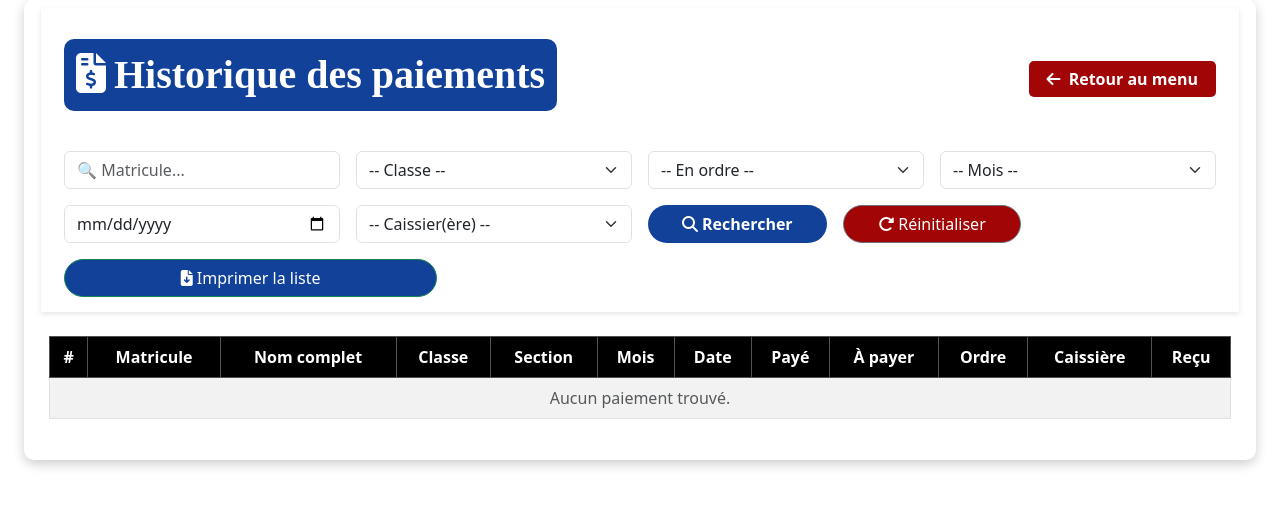
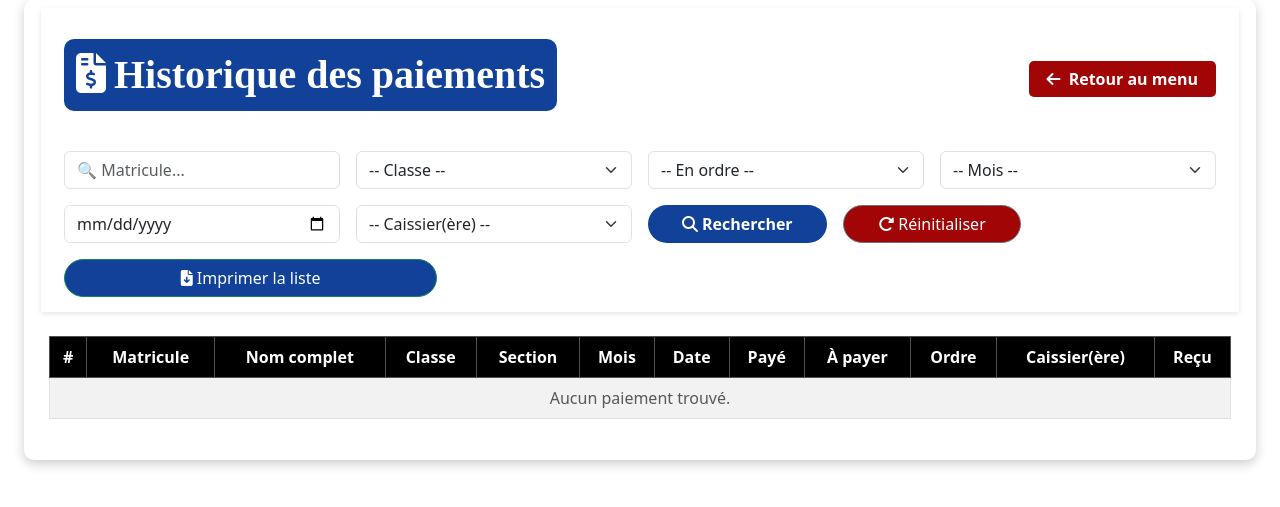
Before and after one commit to Mervamukuna/app_immaculee, a Flask app: page /historique_paiements in a window 1280 px wide. Shown: the part 21-528 px from the top of the page. Run offline with Flask 2, Linux system fonts and the light colour scheme; the visitor is signed in with stand-in values (Sample User, id 1); data that the repository does not hold is empty.

Commit message:
mise a jour

```diff
--- a/app.py
+++ b/app.py
@@ -631,7 +631,7 @@ def telecharger_pdf(classe):
             e[9] or "P/P"
     ])
 
-    table = Table(data, colWidths=[65, 90, 50, 60, 70, 70, 70, 70])
+    table = Table(data, colWidths=[65, 90, 45, 60, 70, 70, 70, 75])
     table.setStyle(TableStyle([
         ('BACKGROUND', (0, 0), (-1, 0), colors.HexColor("#003366")),
         ('TEXTCOLOR', (0, 0), (-1, 0), colors.white),
@@ -1851,7 +1851,7 @@ def telecharger_eleves_en_ordre():
     styles = getSampleStyleSheet()
 
     data = [
-        ["N°", "Matricule", "Nom complet", "Classe", "Section","Prise en charge", "Mois", "Ordre", "Caissière"]
+        ["N°", "Matricule", "Nom complet", "Classe", "Section","Prise en charge", "Mois", "Ordre", "Caissier(ère)"]
     ]
 
     for i, p in enumerate(paiements, start=1):
@@ -2605,7 +2605,6 @@ def enregistrer_frais_etat():
         # Récupérer section et annee_scolaire de l'élève
         cursor.execute("SELECT section, annee_scolaire FROM eleves WHERE matricule = %s", (matricule,))
         eleve_info = cursor.fetchone()
-
         if eleve_info:
             section = eleve_info['section']
             annee_scolaire = eleve_info['annee_scolaire']
@@ -2889,7 +2888,7 @@ def exporter_frais_etat_pdf():
     styles = getSampleStyleSheet()
 
     data = [
-        ["N°", "Matricule", "Nom complet", "Genre", "Section", "Classe", "Tranche", "Montant (FC)", "Date", "Caissier"]
+        ["N°", "Matricule", "Nom complet", "Genre", "Section", "Classe", "Tranche", "Montant (FC)", "Date", "Caissier(ère)"]
     ]
 
     total_montant = 0
@@ -3150,7 +3149,7 @@ def exporter_historique_achats_pdf():
 
     data = [
         ["N°", "Matricule", "Nom complet", "Section", "Classe", "Article",
-         "Quantité", "Prix unitaire ($)", "Total ($)", "Date achat", "Caissier"]
+         "Quantité", "Prix unitaire ($)", "Total ($)", "Date achat", "Caissier(ère)"]
     ]
 
     total_general = 0
@@ -3386,7 +3385,7 @@ def imprimer_pdf():
 def get_eleve_by_matricule(matricule):
     conn = get_db_connection()
     cur = conn.cursor()
-    cur.execute("SELECT nom, postnom, prenom, genre, section, classe FROM eleves WHERE matricule = %s", (matricule,))
+    cur.execute("SELECT nom, postnom, prenom, genre, section, classe, prise_en_charge FROM eleves WHERE matricule = %s", (matricule,))
     row = cur.fetchone()
     conn.close()
     if row:
@@ -3396,7 +3395,8 @@ def get_eleve_by_matricule(matricule):
             'prenom': row[2],
             'genre': row[3],
             'section': row[4],
-            'classe': row[5]
+            'classe': row[5],
+            'prise_en_charge': [6]
         }
     return None
 
@@ -3590,8 +3590,9 @@ def telecharger_situation_eleve(matricule, annee_scolaire):
         canvas.setFont("Helvetica", 12)
         canvas.drawString(30, hauteur - 120, f"Nom : {eleve['nom']} {eleve['postnom']} {eleve['prenom']}")
         canvas.drawString(320, hauteur - 120, f"Matricule : {matricule}")
-        canvas.drawString(30, hauteur - 140, f"Classe : {eleve['classe']} - Section : {eleve['section']}")
-        canvas.drawString(420, hauteur - 140, f"Année scolaire : {annee_scolaire}")
+        canvas.drawString(30, hauteur - 140, f"Classe : {eleve['classe']}   -   Section : {eleve['section']}")
+        canvas.drawString(400, hauteur - 140, f"Prise en charge : {prise_en_charge}")
+        canvas.drawString(490, hauteur - 140, f"Année scolaire : {annee_scolaire}")
         canvas.setFont("Helvetica-Oblique", 9)
         canvas.drawRightString(largeur - 30, hauteur - 30, datetime.now().strftime('%d/%m/%Y %H:%M'))
 
--- a/templates/ajouter_achat_article.html
+++ b/templates/ajouter_achat_article.html
@@ -99,7 +99,7 @@
 
         <!-- Caissier -->
         <div class="col-md-4">
-            <label><i class="bi bi-person-circle"></i> Caissier :</label>
+            <label><i class="bi bi-person-circle"></i> Caissier(ère) :</label>
             <input type="text" name="caissier" class="form-control" value="{{ caissier_nom }}" readonly>
 
         </div>
--- a/templates/enregistrer_frais_etat.html
+++ b/templates/enregistrer_frais_etat.html
@@ -92,7 +92,7 @@
             </div>
 
             <div class="col-md-6">
-                <label for="caissier" class="form-label"><i class="bi bi-person-badge-fill"></i> Caissier</label>
+                <label for="caissier" class="form-label"><i class="bi bi-person-badge-fill"></i> Caissier(ère) </label>
                 <input type="text" name="caissier" id="caissier" class="form-control" value="{{ session['nom_utilisateur'] }}" readonly>
             </div>
 
--- a/templates/historique_achats.html
+++ b/templates/historique_achats.html
@@ -109,7 +109,7 @@
                     <th>Prix unitaire ($)</th>
                     <th>Total ($)</th>
                     <th>Date achat</th>
-                    <th>Caissier</th>
+                    <th>Caissier(ère)</th>
                 </tr>
             </thead>
             <tbody>
--- a/templates/historique_paiements.html
+++ b/templates/historique_paiements.html
@@ -175,7 +175,7 @@
                         <th>Payé</th>
                         <th>À payer</th>
                         <th>Ordre</th>
-                        <th>Caissière</th>
+                        <th>Caissier(ère)</th>
                         <th>Reçu</th>
                     </tr>
                 </thead>
--- a/templates/liste_frais_etat.html
+++ b/templates/liste_frais_etat.html
@@ -135,7 +135,7 @@
                     <th>Section</th>
                     <th>Classe</th>
                     <th>Tranche</th>
-                    <th>Caissier</th>
+                    <th>Caissier(ère)</th>
                     <th>En ordre</th>
                 </tr>
             </thead>
--- a/templates/situation_eleve.html
+++ b/templates/situation_eleve.html
@@ -48,6 +48,8 @@
                 <li class="list-group-item"><strong>Genre :</strong> {{ eleve.genre }}</li>
                 <li class="list-group-item"><strong>Section :</strong> {{ eleve.section }}</li>
                 <li class="list-group-item"><strong>Classe :</strong> {{ eleve.classe }}</li>
+                <li class="list-group-item"><strong>Prise en charge :</strong> {{ eleve.prise_en_charge }}</li>
+
             </ul>
             <div class="mt-3 d-flex gap-2">
                 <a href="{{ url_for('imprimer_pdf') }}?url={{ url_for('telecharger_situation_eleve', matricule=matricule, annee_scolaire=annee_scolaire) }}" class="btn btn-success" style="background-color:#114199;">
```
